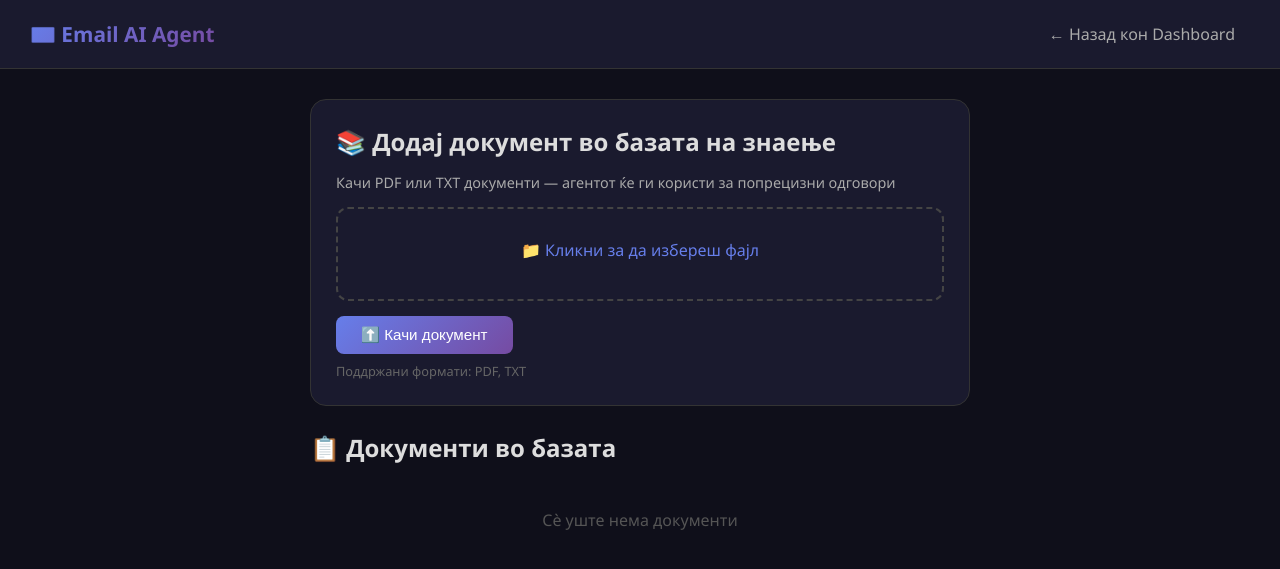
After one commit to Marinst9/email-agent, a Flask app: template templates/knowledge.html in a window 1280 px wide. The commit adds this page. Shown: the top 569 px of the page. Run offline with Flask 3, Linux system fonts and the light colour scheme; the template is opened without the code that fills it, so the values that code supplies are empty; parts of the project's set-up code (start-up, migrations or seed data) failed here and were passed over.

Commit message:
add RAG knowledge base

```diff
--- a/app.py
+++ b/app.py
@@ -11,6 +11,7 @@ import anthropic
 from flask_session import Session
 from flask_sqlalchemy import SQLAlchemy
 from datetime import datetime
+from rag import search_documents, add_document, list_documents, delete_document, extract_text_from_pdf
 
 load_dotenv()
 
@@ -23,6 +24,8 @@ app.config['SESSION_TYPE'] = 'filesystem'
 app.config['SESSION_FILE_DIR'] = '/tmp/flask_sessions'
 app.config['SQLALCHEMY_DATABASE_URI'] = os.environ.get('DATABASE_URL', 'sqlite:///emails.db')
 app.config['SQLALCHEMY_TRACK_MODIFICATIONS'] = False
+app.config['UPLOAD_FOLDER'] = '/tmp/uploads'
+os.makedirs(app.config['UPLOAD_FOLDER'], exist_ok=True)
 db = SQLAlchemy(app)
 Session(app)
 oauth = OAuth(app)
@@ -100,7 +103,6 @@ def can_reply_to(sender_email):
 
 def init_user_defaults(user_email):
     with app.app_context():
-        # Default блокирани
         if not BlockedSender.query.filter_by(user_email=user_email).first():
             defaults = ['noreply', 'no-reply', 'donotreply', 'newsletter',
                        'notifications', 'notification', 'mailer', 'automated', 'bounce', 'railway']
@@ -108,7 +110,6 @@ def init_user_defaults(user_email):
                 db.session.add(BlockedSender(user_email=user_email, word=word))
             db.session.commit()
 
-        # Default шаблони
         if not UserTemplate.query.filter_by(user_email=user_email).first():
             defaults = [
                 {"name": "Консултации", "keywords": "консултации,consultation,meeting,состанок",
@@ -164,17 +165,28 @@ SPAM - нежелена пошта
     )
     return response.content[0].text.strip()
 
-def ai_decide(subject, sender, body, thread_history=None):
+def ai_decide(subject, sender, body, thread_history=None, user_email=None):
     history_text = ""
     if thread_history:
         history_text = "\nПРЕТХОДНИ ПОРАКИ ВО КОНВЕРЗАЦИЈАТА:\n"
         for mem in reversed(thread_history):
             history_text += f"- Примено: {mem.body[:100]}\n- Одговорено: {mem.response[:100]}\n\n"
 
+    # RAG - пребарај во документите
+    rag_context = ""
+    if user_email:
+        query = f"{subject} {body[:200]}"
+        docs = search_documents(user_email, query)
+        if docs:
+            rag_context = "\nРЕЛЕВАНТНИ ИНФОРМАЦИИ ОД ДОКУМЕНТИТЕ:\n"
+            for doc in docs:
+                rag_context += f"- {doc}\n"
+
     response = ai_client.messages.create(
         model="claude-sonnet-4-6",
         max_tokens=1000,
         system="""Ти си AI агент за мејлови. Одговарај на јазикот на мејлот.
+Ако имаш релевантни информации од документите, користи ги за попрецизен одговор.
 ПРАВИЛА:
 - Автоматска нотификација, реклама, newsletter -> АКЦИЈА: ИГНОРИРАЈ
 - Реална личност бара одговор -> АКЦИЈА: ОДГОВОР
@@ -184,7 +196,7 @@ def ai_decide(subject, sender, body, thread_history=None):
 АКЦИЈА: ОДГОВОР или ПРЕПРАЌАЊЕ или ИГНОРИРАЈ
 АКО ПРЕПРАЌАЊЕ ДО: (email или НИКОЈ)
 ПОРАКА: (текст на одговорот)""",
-        messages=[{"role": "user", "content": f"{history_text}Од: {sender}\nНаслов: {subject}\nСодржина: {body}"}]
+        messages=[{"role": "user", "content": f"{rag_context}{history_text}Од: {sender}\nНаслов: {subject}\nСодржина: {body}"}]
     )
     return response.content[0].text
 
@@ -251,26 +263,30 @@ def save_thread_memory(user_email, thread_id, sender, subject, body, response_te
 def agent_loop(token, user_email):
     service = get_gmail_service_from_token(token)
     state = get_user_state(user_email)
+    processed_ids = set()
 
     while state['running']:
         try:
             emails = get_unread_emails(service)
-
             with app.app_context():
                 templates = load_templates_for_user(user_email)
 
             for email in emails:
+                if email['id'] in processed_ids:
+                    continue
+
                 subject, sender, body, thread_id = get_email_content(service, email['id'])
 
                 with app.app_context():
                     if is_automated_email(sender, user_email):
                         mark_as_read(service, email['id'])
+                        processed_ids.add(email['id'])
                         save_to_log(user_email, sender, subject, '', 'Автоматски', 'игнориран', 'AUTO')
                         continue
 
                 if not can_reply_to(sender):
-                    print(f"⚠️ Rate limit за {sender}")
                     mark_as_read(service, email['id'])
+                    processed_ids.add(email['id'])
                     continue
 
                 category = categorize_email(subject, sender, body)
@@ -288,11 +304,13 @@ def agent_loop(token, user_email):
                     }
                     if not any(p['id'] == email['id'] for p in state['pending']):
                         state['pending'].append(email_data)
+                        processed_ids.add(email['id'])
                     save_to_log(user_email, sender, subject, '', f'Категорија: {category}', 'чека_човек', category)
                     continue
 
                 if 'SPAM' in category:
                     mark_as_read(service, email['id'])
+                    processed_ids.add(email['id'])
                     save_to_log(user_email, sender, subject, '', 'Автоматски', 'спам', 'SPAM')
                     continue
 
@@ -304,9 +322,10 @@ def agent_loop(token, user_email):
                     response_text = matched['response']
                     source = f"Шаблон: {matched['name']}"
                 else:
-                    decision = ai_decide(subject, sender, body, thread_history)
+                    decision = ai_decide(subject, sender, body, thread_history, user_email)
                     if 'ИГНОРИРАЈ' in decision:
                         mark_as_read(service, email['id'])
+                        processed_ids.add(email['id'])
                         save_to_log(user_email, sender, subject, '', 'AI', 'игнориран', category)
                         continue
                     response_text = decision.split('ПОРАКА:')[-1].strip()
@@ -327,12 +346,14 @@ def agent_loop(token, user_email):
                 if state['auto_mode']:
                     send_reply(service, sender, subject, response_text)
                     mark_as_read(service, email['id'])
+                    processed_ids.add(email['id'])
                     state['processed'].append({**email_data, 'status': 'испратено'})
                     save_to_log(user_email, sender, subject, response_text, source, 'испратено', category)
                     save_thread_memory(user_email, thread_id, sender, subject, body, response_text)
                 else:
                     if not any(p['id'] == email['id'] for p in state['pending']):
                         state['pending'].append(email_data)
+                        processed_ids.add(email['id'])
 
             time.sleep(60)
         except Exception as e:
@@ -343,6 +364,7 @@ def agent_loop(token, user_email):
 def index():
     user = session.get('user')
     return render_template('index.html', user=user)
+
 @app.route('/login')
 def login():
     redirect_uri = 'https://web-production-ec2fb.up.railway.app/callback'
@@ -488,6 +510,7 @@ def delete_blocked(word):
         db.session.delete(b)
         db.session.commit()
     return redirect(url_for('manage_blocked'))
+
 @app.route('/stats')
 def stats():
     if not session.get('user'):
@@ -507,5 +530,35 @@ def stats():
     return render_template('stats.html', total=total, isprateni=isprateni,
         odbieni=odbieni, ignorirani=ignorirani, ai_gen=ai_gen,
         shablon=shablon, categories=categories)
+
+@app.route('/knowledge', methods=['GET', 'POST'])
+def knowledge():
+    if not session.get('user'):
+        return redirect(url_for('login'))
+    user_email = session.get('user', {}).get('email', '')
+    docs = list_documents(user_email)
+    message = None
+    if request.method == 'POST':
+        if 'file' in request.files:
+            file = request.files['file']
+            if file.filename:
+                filepath = os.path.join(app.config['UPLOAD_FOLDER'], file.filename)
+                file.save(filepath)
+                if file.filename.endswith('.pdf'):
+                    text = extract_text_from_pdf(filepath)
+                else:
+                    with open(filepath, 'r', encoding='utf-8', errors='ignore') as f:
+                        text = f.read()
+                chunks = add_document(user_email, file.filename, text)
+                message = f"✅ Документот '{file.filename}' е додаден ({chunks} парчиња)"
+                docs = list_documents(user_email)
+    return render_template('knowledge.html', docs=docs, message=message)
+
+@app.route('/knowledge/delete/<filename>', methods=['POST'])
+def delete_knowledge(filename):
+    user_email = session.get('user', {}).get('email', '')
+    delete_document(user_email, filename)
+    return redirect(url_for('knowledge'))
+
 if __name__ == '__main__':
     app.run(debug=False, host='0.0.0.0', port=int(os.environ.get('PORT', 5000)))
--- a/requirements.txt
+++ b/requirements.txt
@@ -10,3 +10,6 @@ requests
 flask-session
 flask-sqlalchemy
 psycopg2-binary
+pypdf2
+sentence-transformers
+chromadb
--- a/templates/dashboard.html
+++ b/templates/dashboard.html
@@ -55,6 +55,7 @@
         <h1>📧 Email AI Agent</h1>
         <div class="navbar-links">
             <a href="/templates">⚙️ Шаблони</a>
+            <a href="/knowledge">📚 База на знаење</a>
             <a href="/history">📋 Историја</a>
             <a href="/blocked">🚫 Блокирани</a>
             <a href="/stats">📊 Статистики</a>
--- /dev/null
+++ b/templates/knowledge.html
@@ -0,0 +1,76 @@
+<!DOCTYPE html>
+<html lang="mk">
+<head>
+    <meta charset="UTF-8">
+    <title>База на знаење - Email AI Agent</title>
+    <style>
+        * { margin: 0; padding: 0; box-sizing: border-box; }
+        body { font-family: 'Segoe UI', sans-serif; background: #0f0f1a; color: #fff; }
+        .navbar { background: #1a1a2e; padding: 15px 30px; display: flex; justify-content: space-between; align-items: center; border-bottom: 1px solid #333; }
+        .navbar h1 { font-size: 1.3rem; background: linear-gradient(135deg, #667eea, #764ba2); -webkit-background-clip: text; -webkit-text-fill-color: transparent; }
+        .navbar a { color: #aaa; text-decoration: none; padding: 8px 15px; border-radius: 8px; }
+        .navbar a:hover { background: #2a2a4a; color: #fff; }
+        .container { max-width: 700px; margin: 30px auto; padding: 0 20px; }
+        .form-card { background: #1a1a2e; border: 1px solid #333; border-radius: 16px; padding: 25px; margin-bottom: 25px; }
+        .form-card h2 { margin-bottom: 15px; color: #ddd; }
+        .upload-area { border: 2px dashed #444; border-radius: 12px; padding: 30px; text-align: center; margin-bottom: 15px; }
+        .upload-area input { display: none; }
+        .upload-area label { cursor: pointer; color: #667eea; }
+        .btn-upload { background: linear-gradient(135deg, #667eea, #764ba2); color: white; border: none; padding: 10px 25px; border-radius: 8px; cursor: pointer; font-size: 0.95rem; }
+        .message { background: #1e2e1e; border: 1px solid #2d5a2d; border-radius: 8px; padding: 12px; margin-bottom: 15px; color: #90ee90; }
+        .doc-item { background: #1a1a2e; border: 1px solid #333; border-radius: 8px; padding: 12px 15px; margin-bottom: 10px; display: flex; justify-content: space-between; align-items: center; }
+        .doc-item span { color: #ddd; }
+        .btn-delete { background: #e74c3c; color: white; border: none; padding: 5px 12px; border-radius: 6px; cursor: pointer; }
+        .hint { font-size: 0.8rem; color: #666; margin-top: 8px; }
+        .empty { text-align: center; color: #555; padding: 30px; }
+    </style>
+</head>
+<body>
+    <div class="navbar">
+        <h1>📧 Email AI Agent</h1>
+        <a href="/dashboard">← Назад кон Dashboard</a>
+    </div>
+
+    <div class="container">
+        {% if message %}
+        <div class="message">{{ message }}</div>
+        {% endif %}
+
+        <div class="form-card">
+            <h2>📚 Додај документ во базата на знаење</h2>
+            <p style="color:#aaa; margin-bottom:15px; font-size:0.9rem;">
+                Качи PDF или TXT документи — агентот ќе ги користи за попрецизни одговори
+            </p>
+            <form action="/knowledge" method="POST" enctype="multipart/form-data">
+                <div class="upload-area">
+                    <input type="file" name="file" id="file" accept=".pdf,.txt">
+                    <label for="file">📁 Кликни за да избереш фајл</label>
+                    <p id="filename" style="color:#aaa; margin-top:8px; font-size:0.85rem;"></p>
+                </div>
+                <button type="submit" class="btn-upload">⬆️ Качи документ</button>
+            </form>
+            <div class="hint">Поддржани формати: PDF, TXT</div>
+        </div>
+
+        <h2 style="margin-bottom: 15px; color: #ddd;">📋 Документи во базата</h2>
+        {% if docs %}
+            {% for doc in docs %}
+            <div class="doc-item">
+                <span>📄 {{ doc }}</span>
+                <form action="/knowledge/delete/{{ doc }}" method="POST">
+                    <button type="submit" class="btn-delete">🗑 Избриши</button>
+                </form>
+            </div>
+            {% endfor %}
+        {% else %}
+            <div class="empty">Сè уште нема документи</div>
+        {% endif %}
+    </div>
+
+    <script>
+        document.getElementById('file').addEventListener('change', function() {
+            document.getElementById('filename').textContent = this.files[0]?.name || '';
+        });
+    </script>
+</body>
+</html>
```
Also changed, not shown: rag.py (added, +89 -0 lines).
